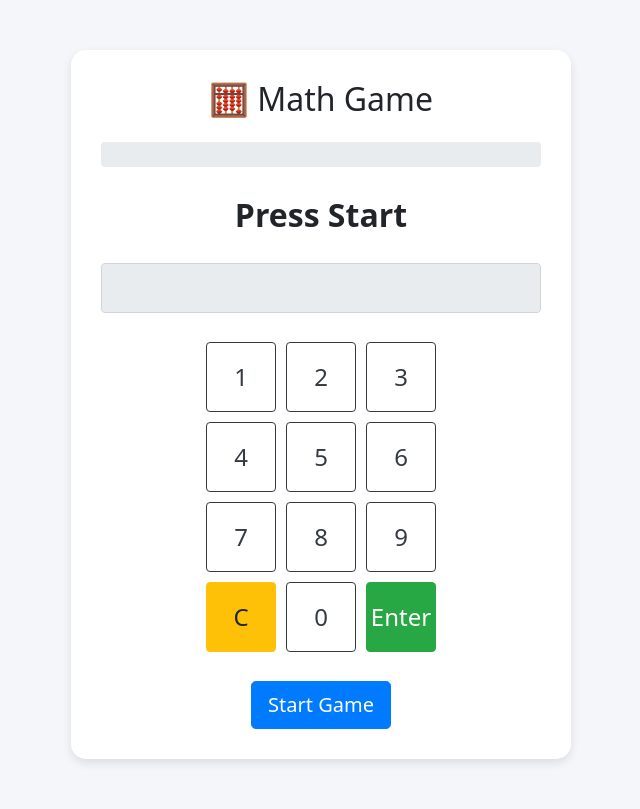
After one commit to phangchunhoe/ecommerce_website, a Flask app: page /math-game in a window 1280 px wide. The commit adds this page. Shown: the whole page, without its empty margins (319-959 px from the left). Run offline with Flask 3, Linux system fonts and the light colour scheme; a user stored in the database is signed in; some libraries are stand-ins or nearby versions.

Commit message:
Added the html file for the math game

```diff
--- a/website/routes.py
+++ b/website/routes.py
@@ -219,3 +219,10 @@ def logout():
     flash('You have been signed out', 'success')
 
     return redirect(url_for('directories.home'))
+
+# Math Game
+@directories.route('/math-game')
+@login_required
+def math_game():
+
+    return render_template("math_game.html", user=current_user)
--- a/website/static/scripts.js
+++ b/website/static/scripts.js
@@ -55,35 +55,119 @@ function validateForm() {
 
 // For the Checkout.html
 
-document.getElementById('paynowBtn').addEventListener('click', function () {
+const paynowBtn = document.getElementById('paynowBtn');
+if (paynowBtn) {
+  paynowBtn.addEventListener('click', function () {
     document.getElementById('qrCodeSection').classList.add('active-section');
     document.getElementById('creditCardSection').classList.remove('active-section');
   });
+}
 
-document.getElementById('creditCardBtn').addEventListener('click', function () {
+const creditCardBtn = document.getElementById('creditCardBtn');
+if (creditCardBtn) {
+  creditCardBtn.addEventListener('click', function () {
     document.getElementById('creditCardSection').classList.add('active-section');
     document.getElementById('qrCodeSection').classList.remove('active-section');
   });
+}
 
 const flipCard = document.getElementById("flipCard");
+if (flipCard) {
   flipCard.addEventListener("click", () => {
     flipCard.classList.toggle("flipped");
   });
+}
 
-// Status bar logic
-const statusText = document.getElementById("statusText");
+// Code for the math game
+let score = 0;
+let currentAnswer = 0;
+let questionCount = 0;
+const totalQuestions = 16; // 10 easy + 5 medium + 1 hard
 
-// Simulated status changes (replace with real backend/hardware signals)
-const statusBox = document.getElementById("statusBox");
+function startGame() {
+  score = 0;
+  questionCount = 0;
+  document.getElementById('start-btn').style.display = 'none';
+  generateQuestion();
+  updateProgress();
+}
 
-// Step 1: Change to "Dispensing Drink" with yellow background
-setTimeout(() => {
-    statusBox.textContent = "Status: Dispensing Drink";
-    statusBox.style.backgroundColor = "gold";
-}, 3000);
+function generateQuestion() {
+  questionCount++;
 
-// Step 2: Change to "Drink Dispensed" with green background
-setTimeout(() => {
-    statusBox.textContent = "Status: Drink Dispensed";
-    statusBox.style.backgroundColor = "seagreen";
-}, 6000);
+  let num1, num2, operator;
+  if (questionCount <= 10) {
+    // Easy: 1-digit numbers, + - *
+    num1 = Math.floor(Math.random() * 9) + 1;
+    num2 = Math.floor(Math.random() * 9) + 1;
+    const ops = ['+', '-', '*'];
+    operator = ops[Math.floor(Math.random() * ops.length)];
+
+    // Ensure that subtraction is always positive
+    if (operator === '-' && num1 < num2) {
+      [num1, num2] = [num2, num1] // Swap both values
+    }
+  } else if (questionCount <= 15) {
+    // Medium: 2-digit x 1-digit
+    num1 = Math.floor(Math.random() * 90) + 10;
+    num2 = Math.floor(Math.random() * 9) + 1;
+    operator = '*';
+  } else {
+    // Hard: 3-digit x 1-digit
+    num1 = Math.floor(Math.random() * 900) + 100;
+    num2 = Math.floor(Math.random() * 9) + 1;
+    operator = '*';
+  }
+
+  currentAnswer = eval(`${num1}${operator}${num2}`);
+  document.getElementById('question').textContent = `${num1} ${operator} ${num2} = ?`;
+  document.getElementById('answer').value = '';
+}
+
+function appendNumber(num) {
+  document.getElementById('answer').value += num;
+}
+
+function clearAnswer() {
+  document.getElementById('answer').value = '';
+}
+
+function submitAnswer() {
+  const userAnswer = parseInt(document.getElementById('answer').value);
+  if (!isNaN(userAnswer) && userAnswer === currentAnswer) {
+    score++;
+    updateProgress();
+  }
+
+  if (questionCount >= totalQuestions) {
+    endGame();
+  } else {
+    generateQuestion();
+  }
+}
+
+function updateProgress() {
+  const progressPercent = (score / totalQuestions) * 100;
+  const progressBar = document.getElementById('progress-bar');
+  progressBar.style.width = `${progressPercent}%`;
+  progressBar.textContent = `${score} / ${totalQuestions}`;
+}
+
+function endGame() {
+  document.getElementById('question').textContent = `🎉 Game Over! Score: ${score} / ${totalQuestions}`;
+  document.getElementById('start-btn').style.display = 'block';
+  document.getElementById('start-btn').textContent = 'Play Again';
+}
+
+// ✅ Enable keyboard input
+document.addEventListener('keydown', (e) => {
+  if (!isNaN(e.key) && e.key !== ' ') {
+    appendNumber(e.key);
+  }
+  if (e.key === 'Backspace') {
+    clearAnswer();
+  }
+  if (e.key === 'Enter') {
+    submitAnswer();
+  }
+});
--- a/website/static/styles.css
+++ b/website/static/styles.css
@@ -165,3 +165,37 @@ body{
     top: 20px;
     left: 20px;
 }
+
+/* CSS for the math game  */
+.game-container {
+    max-width: 500px;
+    margin: 50px auto;
+    background: white;
+    padding: 30px;
+    border-radius: 15px;
+    box-shadow: 0 4px 10px rgba(0,0,0,0.1);
+}
+.question {
+    font-size: 2rem;
+    font-weight: bold;
+}
+.answer-input {
+    font-size: 1.5rem;
+    text-align: center;
+    margin-bottom: 20px;
+    height: 50px;
+}
+.numpad button {
+    width: 70px;
+    height: 70px;
+    font-size: 1.5rem;
+    margin: 5px;
+}
+.numpad .row {
+    justify-content: center;
+}
+.btn-success {
+    display: flex;
+    align-items: center;
+    justify-content: center;
+}
--- /dev/null
+++ b/website/templates/math_game.html
@@ -0,0 +1,56 @@
+{% extends "base.html" %}
+{% block title %} Math Game {% endblock %}
+
+{% block content %}
+<style>
+  body {
+    background: #f4f6f9;
+  }
+</style>
+
+<div class="game-container text-center">
+  <h2 class="mb-4">🧮 Math Game</h2>
+
+  <!-- Progress Bar -->
+  <div class="progress mb-4" style="height: 25px;">
+    <div id="progress-bar" class="progress-bar bg-success" style="width: 0%;">
+      0 / 16
+    </div>
+  </div>
+
+  <!-- Question Display -->
+  <div id="question" class="question mb-4">Press Start</div>
+
+  <!-- Answer Input -->
+  <input type="text" id="answer" class="form-control answer-input mb-4" readonly>
+
+  <!-- Number Pad -->
+  <div class="numpad">
+    <div class="row">
+      <button class="btn btn-outline-dark" onclick="appendNumber(1)">1</button>
+      <button class="btn btn-outline-dark" onclick="appendNumber(2)">2</button>
+      <button class="btn btn-outline-dark" onclick="appendNumber(3)">3</button>
+    </div>
+    <div class="row">
+      <button class="btn btn-outline-dark" onclick="appendNumber(4)">4</button>
+      <button class="btn btn-outline-dark" onclick="appendNumber(5)">5</button>
+      <button class="btn btn-outline-dark" onclick="appendNumber(6)">6</button>
+    </div>
+    <div class="row">
+      <button class="btn btn-outline-dark" onclick="appendNumber(7)">7</button>
+      <button class="btn btn-outline-dark" onclick="appendNumber(8)">8</button>
+      <button class="btn btn-outline-dark" onclick="appendNumber(9)">9</button>
+    </div>
+    <div class="row">
+      <button class="btn btn-warning" onclick="clearAnswer()">C</button>
+      <button class="btn btn-outline-dark" onclick="appendNumber(0)">0</button>
+      <button class="btn btn-success" onclick="submitAnswer()">Enter</button>
+    </div>
+  </div>
+
+  <!-- Start Button -->
+  <button id="start-btn" class="btn btn-primary btn-lg mt-4" onclick="startGame()">Start Game</button>
+</div>
+
+
+{% endblock %}
```
Also changed, not shown: instance/database.db. Lines whose indentation alone changed are shown as unchanged.
